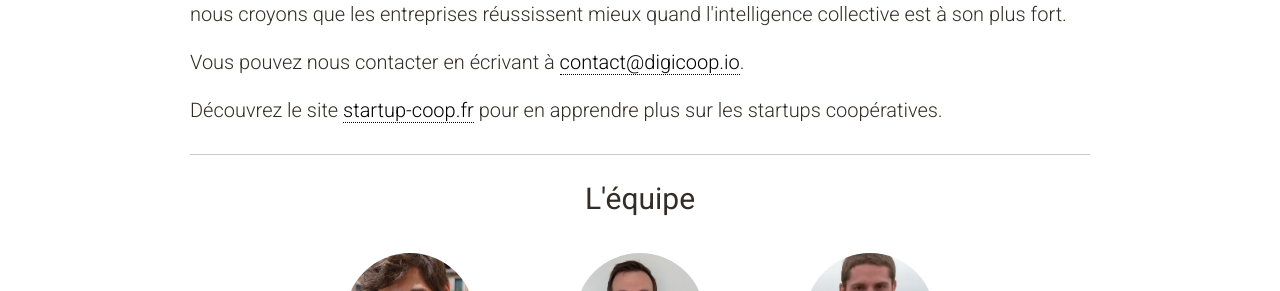
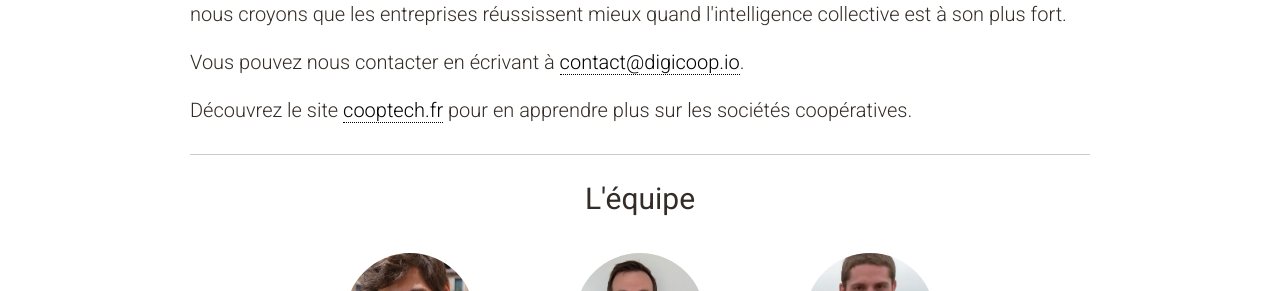
Before and after one commit to digicoop/digicoop.github.io, a Jekyll site: the page built from societe.html, in a window 1280 px wide. Shown: the part 570-861 px from the top of the page. Built offline with Jekyll 4.4.1, drawn with Linux system fonts in a browser that asks for light colours; nearby versions of some CDN libraries.

Commit message:
Update link to cooperative startups website

```diff
--- a/societe.html
+++ b/societe.html
@@ -21,7 +21,7 @@ title: La société
     Vous pouvez nous contacter en écrivant à <a href="mailto:contact@digicoop.io">contact@digicoop.io</a>.
 </p>
 <p>
-    Découvrez le site <a href="http://startup-coop.fr">startup-coop.fr</a> pour en apprendre plus sur les startups coopératives.
+    Découvrez le site <a href="https://cooptech.fr">cooptech.fr</a> pour en apprendre plus sur les sociétés coopératives.
 </p>
 <hr>
 <h2>L'équipe</h2>
```
